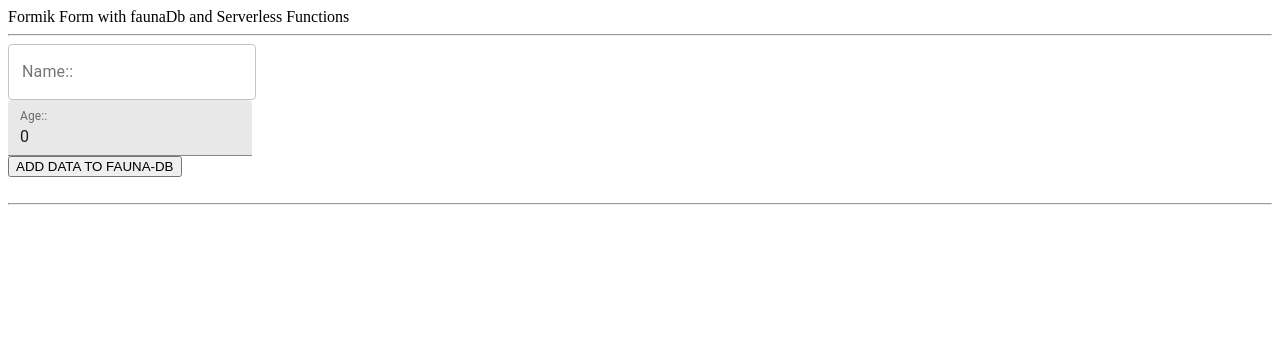
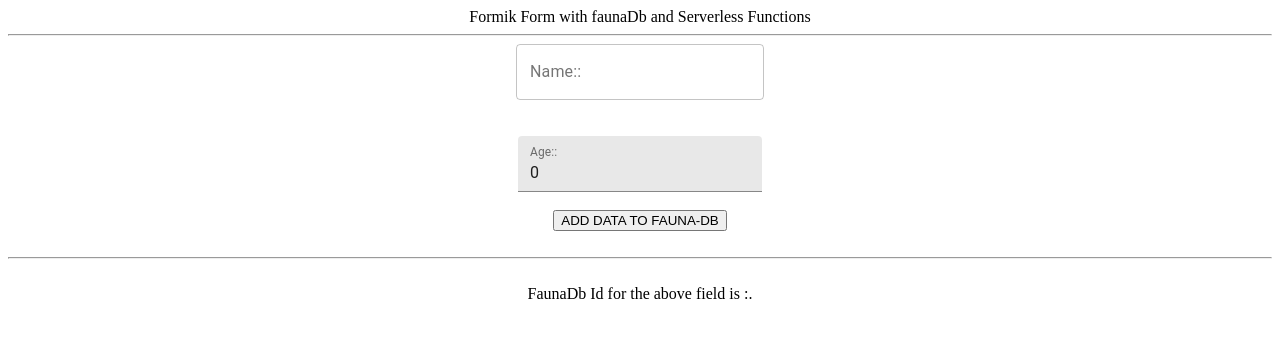
Before and after one commit to wajahatabbas27/FaunaDB-and-Formik-with-Serverless-Function-, a Gatsby site: page / in a window 1280 px wide. Built offline with nearby package versions, Linux system fonts and the light colour scheme; Gatsby itself is replaced by a stand-in of ours.

Commit message:
updated index.js

```diff
--- a/src/pages/index.js
+++ b/src/pages/index.js
@@ -7,7 +7,13 @@ const Index = () => {
   const [mydata, setData] = useState("");
 
   return (
-    <div>
+    <div
+      style={{
+        alignItems: "center",
+        justifyContent: "center",
+        textAlign: "center",
+      }}
+    >
       <div>Formik Form with faunaDb and Serverless Functions</div>
       <hr />
       <Formik
@@ -34,11 +40,14 @@ const Index = () => {
                 name='name'
                 id='name'
               />
+              <br />
+              <br />
               <ErrorMessage
                 name='name'
                 render={(msg) => <span style={{ color: red }}>{msg}</span>}
               />
             </div>
+            <br />
             <div>
               <Field
                 type='number'
@@ -48,6 +57,8 @@ const Index = () => {
                 name='age'
                 id='age'
               />
+              <br />
+              <br />
               <ErrorMessage
                 name='age'
                 //render={(msg) => <span style={{ color: red }}>{msg}</span>}
@@ -61,7 +72,7 @@ const Index = () => {
       </Formik>
       <br /> <hr />
       <br />
-      <div>{mydata.id}</div>
+      <div>FaunaDb Id for the above field is :{mydata.id}.</div>
     </div>
   );
 };
```
